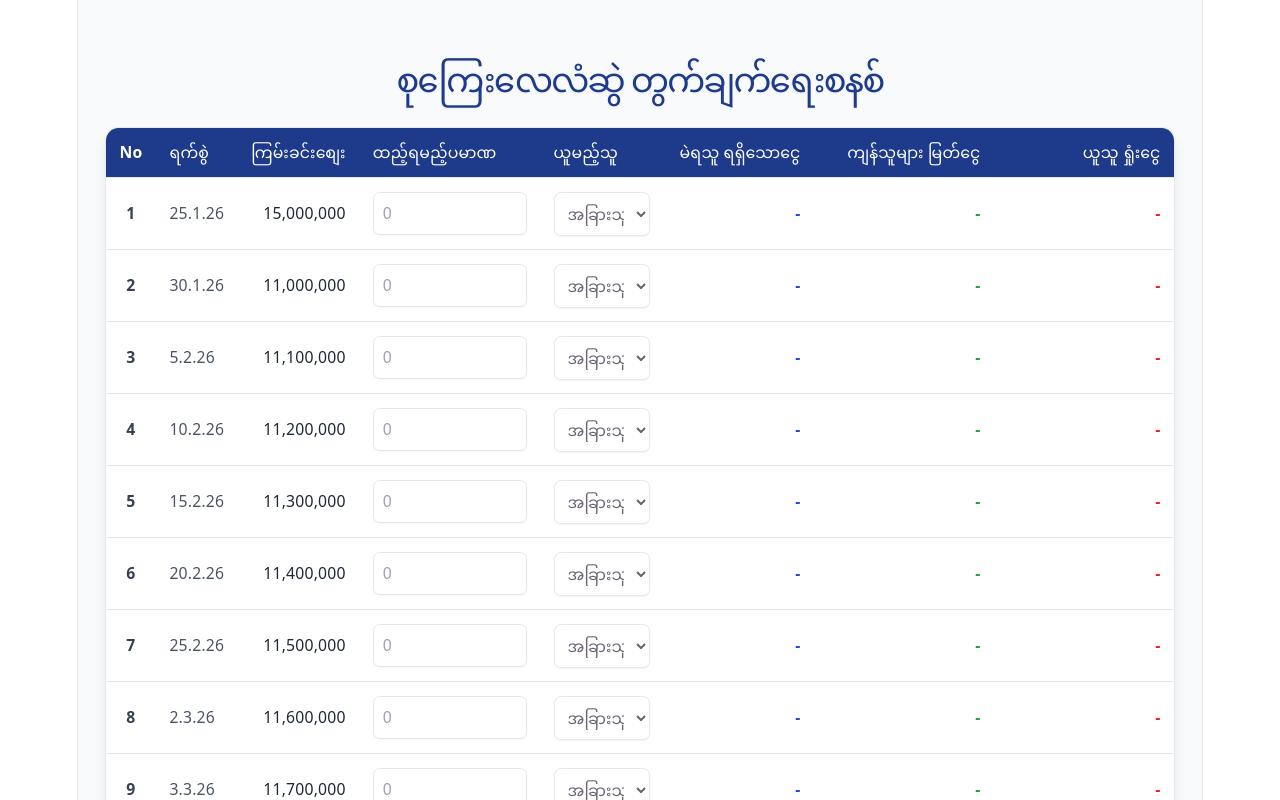
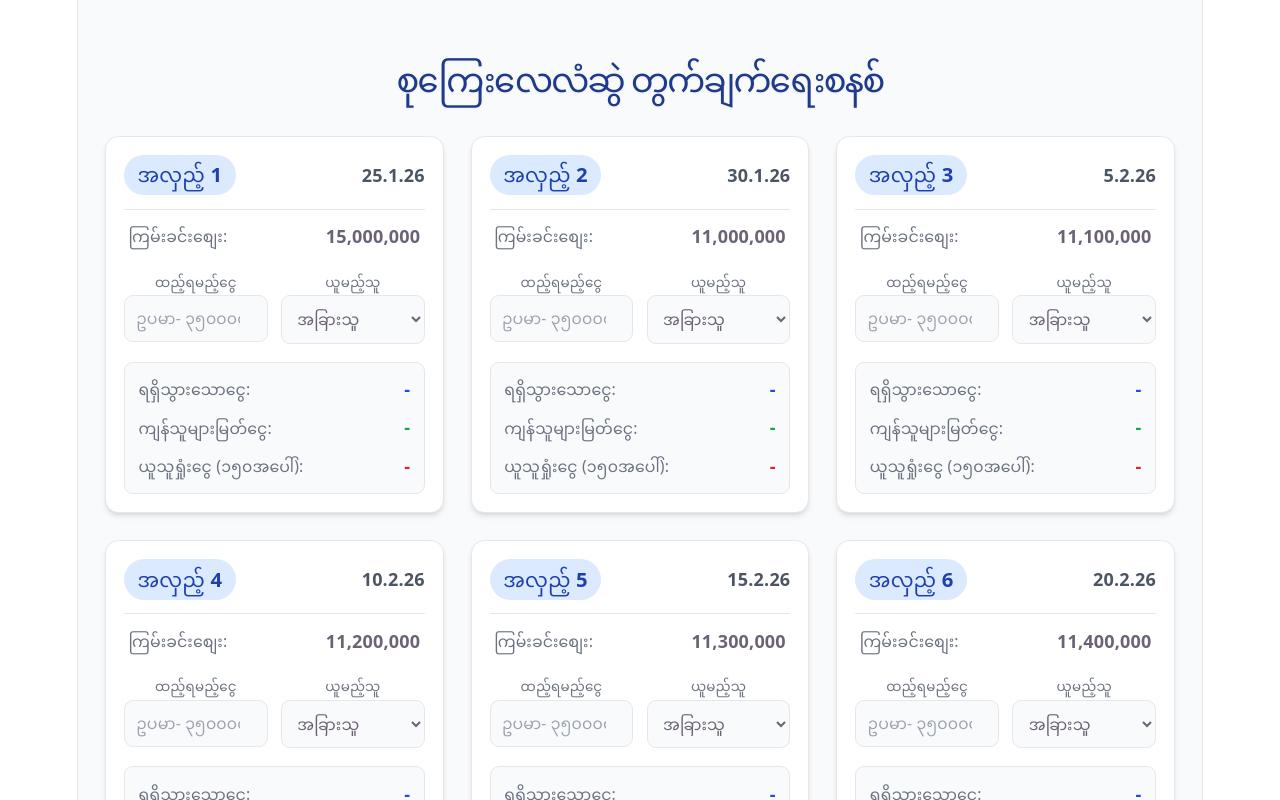
Before and after one commit to xtettnaingkyaw-oss/Sukyaemanagement, a React (Vite) app: page / in a window 1280 px wide. Shown: the top 800 px of the page. Built offline with nearby package versions, Linux system fonts and the light colour scheme.

Commit message:
Update App.tsx

```diff
--- a/src/App.tsx
+++ b/src/App.tsx
@@ -40,7 +40,7 @@ export default function App() {
         }));
     };
 
-    // တွက်ချက်မှုများကို သီးသန့်ထုတ်ထားခြင်း (ကတ်ပုံစံရော၊ ဇယားပုံစံပါ သုံးနိုင်ရန်)
+    // တွက်ချက်မှုများ
     const calculateRowData = (index: number) => {
         const currentPaid = actualPaid[index] || 0;
         const isSelf = whoTakes[index] === 'self';
@@ -64,17 +64,17 @@ export default function App() {
     return (
         <div className="bg-gray-50 min-h-screen p-3 md:p-6 font-sans">
             <div className="max-w-7xl mx-auto">
-                <h1 className="text-2xl md:text-3xl font-bold mb-6 text-center text-blue-900 drop-shadow-sm">
+                <h1 className="text-2xl md:text-3xl font-bold mb-8 text-center text-blue-900 drop-shadow-sm">
                     စုကြေးလေလံဆွဲ တွက်ချက်ရေးစနစ်
                 </h1>
 
-                {/* ဖုန်းများအတွက် Card ဒီဇိုင်း (စခရင်အသေးတွင်သာ ပေါ်မည်) */}
-                <div className="block lg:hidden space-y-4">
+                {/* ဖုန်း၊ iPad နှင့် PC အားလုံးအတွက် Card ဒီဇိုင်း (Grid ဖြင့် နေရာချထားခြင်း) */}
+                <div className="grid grid-cols-1 md:grid-cols-2 lg:grid-cols-3 gap-4 md:gap-6">
                     {auctionData.map((row, index) => {
                         const { currentPaid, isSelf, receivedAmount, profitAmount, lossAmount } = calculateRowData(index);
 
                         return (
-                            <div key={index} className={`rounded-xl shadow-md border p-4 transition-all ${isSelf ? 'bg-blue-50 border-blue-300' : 'bg-white border-gray-200'}`}>
+                            <div key={index} className={`rounded-xl shadow-md border p-4 transition-all hover:shadow-lg ${isSelf ? 'bg-blue-50 border-blue-300' : 'bg-white border-gray-200'}`}>
                                 {/* Card Header */}
                                 <div className="flex justify-between items-center border-b pb-3 mb-3">
                                     <span className="font-bold text-lg text-blue-800 bg-blue-100 px-3 py-1 rounded-full">
@@ -84,20 +84,21 @@ export default function App() {
                                 </div>
 
                                 {/* Card Body */}
-                                <div className="space-y-3 text-sm">
-                                    <div className="flex justify-between items-center">
+                                <div className="space-y-4 text-sm">
+                                    <div className="flex justify-between items-center px-1">
                                         <span className="text-gray-500">ကြမ်းခင်းစျေး:</span>
                                         <span className="font-bold text-base">{row.price.toLocaleString()}</span>
                                     </div>
 
-                                    <div className="grid grid-cols-2 gap-3 pt-2">
+                                    {/* ထည့်သွင်းရမည့် အကွက်များ */}
+                                    <div className="grid grid-cols-2 gap-3 pt-1">
                                         <div>
                                             <label className="block text-gray-500 text-xs mb-1 font-medium">ထည့်ရမည့်ငွေ</label>
                                             <input
                                                 type="number"
                                                 value={currentPaid || ''}
                                                 onChange={(e) => handleActualPaidChange(index, e.target.value)}
-                                                className="w-full p-2 border rounded-lg focus:ring-2 focus:ring-blue-500 outline-none bg-gray-50"
+                                                className="w-full p-2.5 border rounded-lg focus:ring-2 focus:ring-blue-500 outline-none bg-gray-50 transition-colors"
                                                 placeholder="ဥပမာ- ၃၅၀၀၀၀"
                                             />
                                         </div>
@@ -106,7 +107,7 @@ export default function App() {
                                             <select
                                                 value={whoTakes[index] || 'other'}
                                                 onChange={(e) => handleWhoChange(index, e.target.value)}
-                                                className="w-full p-2 border rounded-lg focus:ring-2 focus:ring-blue-500 outline-none bg-gray-50"
+                                                className="w-full p-2.5 border rounded-lg focus:ring-2 focus:ring-blue-500 outline-none bg-gray-50 transition-colors"
                                             >
                                                 <option value="other">အခြားသူ</option>
                                                 <option value="self">မိမိယူမည်</option>
@@ -114,7 +115,8 @@ export default function App() {
                                         </div>
                                     </div>
 
-                                    <div className="bg-gray-50 rounded-lg p-3 mt-3 space-y-2 border">
+                                    {/* တွက်ချက်မှု ရလဒ်များ */}
+                                    <div className="bg-gray-50 rounded-lg p-3 space-y-2.5 border">
                                         <div className="flex justify-between items-center">
                                             <span className="text-gray-500">ရရှိသွားသောငွေ:</span>
                                             <span className="font-bold text-blue-700 text-base">{receivedAmount}</span>
@@ -134,59 +136,6 @@ export default function App() {
                     })}
                 </div>
 
-                {/* ကွန်ပျူတာ / Tablet များအတွက် မူလဇယားဒီဇိုင်း (စခရင်အကြီးတွင်သာ ပေါ်မည်) */}
-                <div className="hidden lg:block overflow-x-auto bg-white rounded-xl shadow-lg border border-gray-200">
-                    <table className="w-full text-sm text-left border-collapse min-w-[1000px]">
-                        <thead>
-                            <tr className="bg-blue-900 text-white">
-                                <th className="p-3 border-b text-center whitespace-nowrap">No</th>
-                                <th className="p-3 border-b whitespace-nowrap">ရက်စွဲ</th>
-                                <th className="p-3 border-b text-right whitespace-nowrap">ကြမ်းခင်းစျေး</th>
-                                <th className="p-3 border-b min-w-[150px]">ထည့်ရမည့်ပမာဏ</th>
-                                <th className="p-3 border-b min-w-[120px]">ယူမည့်သူ</th>
-                                <th className="p-3 border-b text-right min-w-[150px]">မဲရသူ ရရှိသောငွေ</th>
-                                <th className="p-3 border-b text-right min-w-[180px]">ကျန်သူများ မြတ်ငွေ</th>
-                                <th className="p-3 border-b text-right min-w-[180px]">ယူသူ ရှုံးငွေ</th>
-                            </tr>
-                        </thead>
-                        <tbody>
-                            {auctionData.map((row, index) => {
-                                const { currentPaid, isSelf, receivedAmount, profitAmount, lossAmount } = calculateRowData(index);
-
-                                return (
-                                    <tr key={index} className={`border-b transition-colors ${isSelf ? 'bg-blue-50' : 'hover:bg-gray-50 bg-white'}`}>
-                                        <td className="p-3 text-center font-semibold text-gray-700">{row.n}</td>
-                                        <td className="p-3 whitespace-nowrap text-gray-600">{row.date}</td>
-                                        <td className="p-3 text-right font-medium text-gray-800">{row.price.toLocaleString()}</td>
-                                        <td className="p-3">
-                                            <input
-                                                type="number"
-                                                value={currentPaid || ''}
-                                                onChange={(e) => handleActualPaidChange(index, e.target.value)}
-                                                className="w-full p-2 border rounded-md focus:outline-none focus:ring-2 focus:ring-blue-500 bg-white shadow-sm"
-                                                placeholder="0"
-                                            />
-                                        </td>
-                                        <td className="p-3">
-                                            <select
-                                                value={whoTakes[index] || 'other'}
-                                                onChange={(e) => handleWhoChange(index, e.target.value)}
-                                                className="w-full p-2 border rounded-md focus:outline-none focus:ring-2 focus:ring-blue-500 bg-white shadow-sm"
-                                            >
-                                                <option value="other">အခြားသူ</option>
-                                                <option value="self">မိမိယူမည်</option>
-                                            </select>
-                                        </td>
-                                        <td className="p-3 text-right font-bold text-blue-700">{receivedAmount}</td>
-                                        <td className="p-3 text-right text-green-600 font-bold">{profitAmount}</td>
-                                        <td className="p-3 text-right text-red-600 font-bold">{lossAmount}</td>
-                                    </tr>
-                                );
-                            })}
-                        </tbody>
-                    </table>
-                </div>
-
             </div>
         </div>
     );
```
